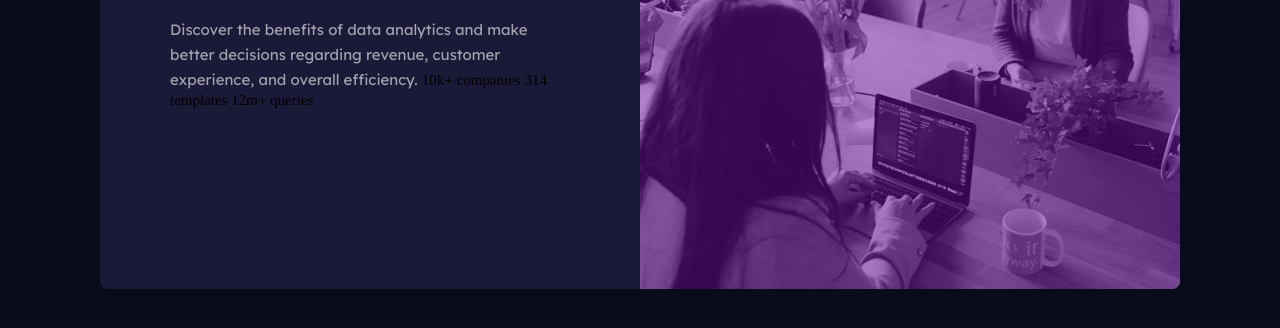
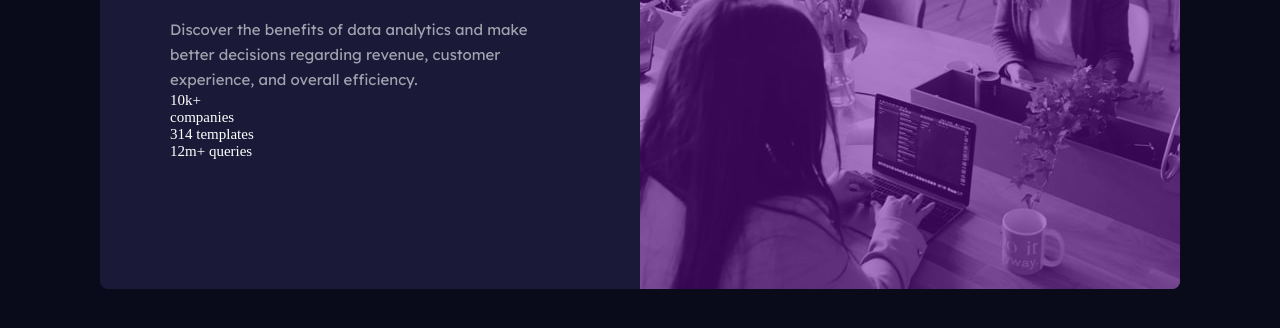
Before and after one commit to DawidMTX/stats-preview-card, a plain HTML site: page index.html in a window 1280 px wide. Shown: the part 334-662 px from the top of the page. Drawn offline with Linux system fonts and the light colour scheme.

Commit message:
add footer

```diff
--- a/index.html
+++ b/index.html
@@ -31,9 +31,11 @@
       better decisions regarding revenue, customer
       experience, and overall efficiency.
     </a>
-      10k+ companies
-      314 templates
-      12m+ queries
+    <div class="text__footer">
+      <div class="text__footer1"><div class="text__footer1.10+">10k+</div> companies</div>
+      <div class="text__footer2">314 templates</div>
+      <div class="text__footer3">12m+ queries</div>
+    </div>
     </div>
     </div>
     <div class="picture">
--- a/style.css
+++ b/style.css
@@ -35,6 +35,7 @@ body{
 }
 .text__size{
     padding: 70px;
+
 }
 
 .text__main{
@@ -52,14 +53,20 @@ body{
 .text__color{
     color: hsl(277, 64%, 61%);
 }
+.text__footer{
+    margin-top: 30px;
+    color: white;
+    display: inline;
+}
+ .text__footer1{
+
+ }
+
 
 .picture{
     position: absolute;
     width: 540px;
     right: 0%;
-
-
-
 }
 .picture__image{
     position: absolute;
```
